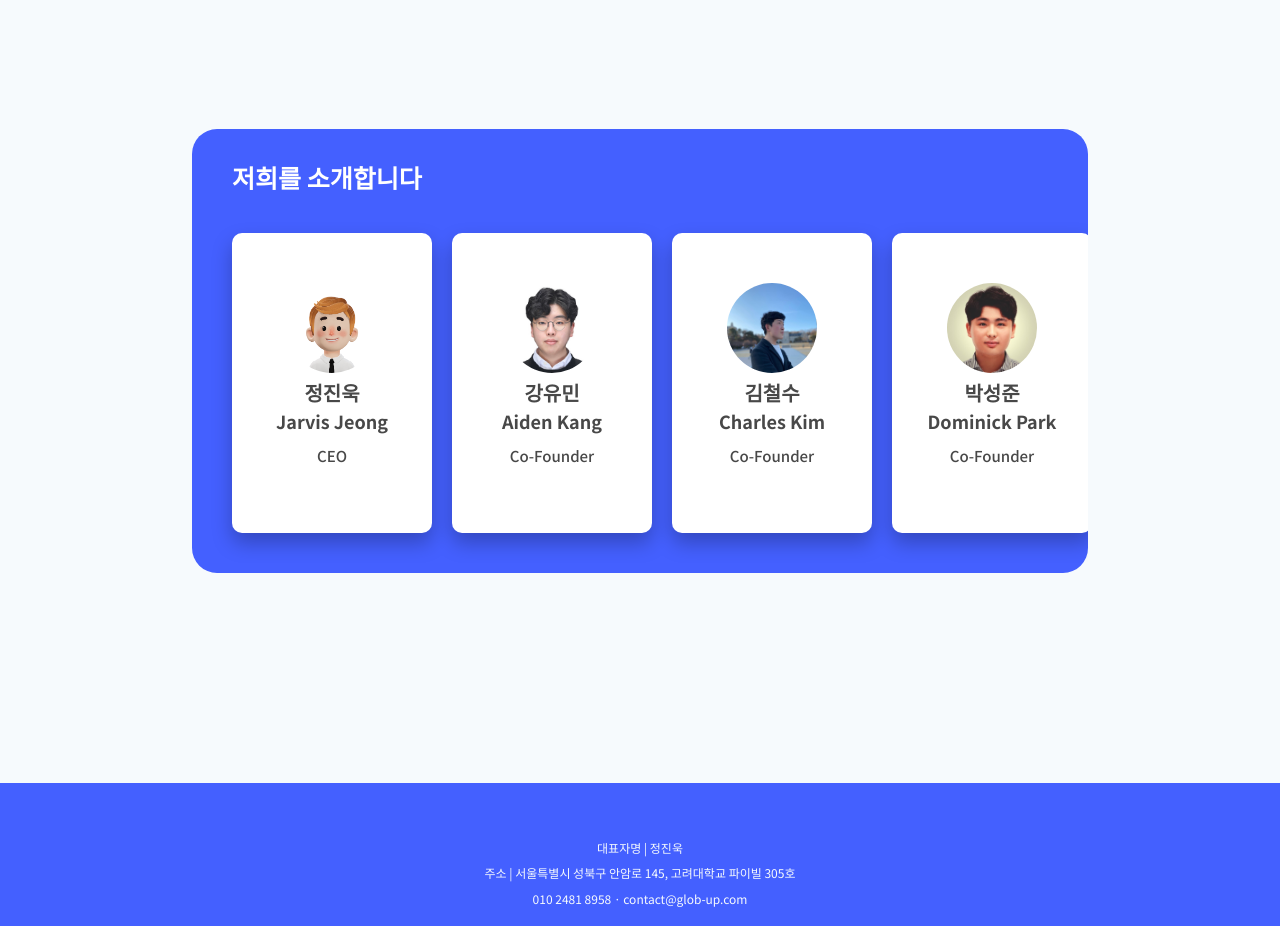
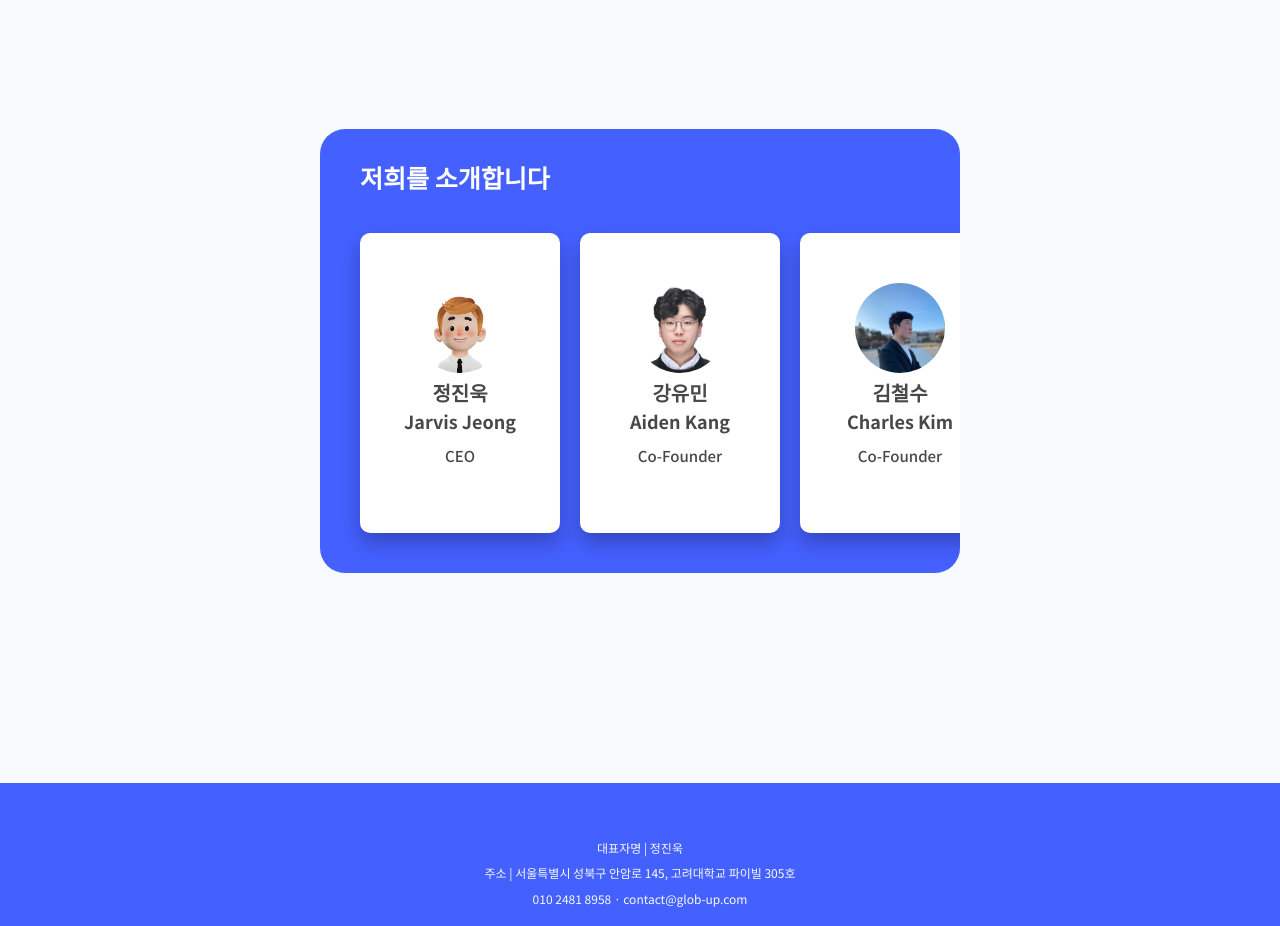
Before and after one commit to ludus-labs/official_homepage, a React (Create React App) app: page / in a window 1280 px wide. Shown: the part 3320-4246 px from the top of the page. Built offline with nearby package versions, Linux system fonts and the light colour scheme.

Commit message:
edit hover

```diff
--- a/src/pages/Home.js
+++ b/src/pages/Home.js
@@ -33,7 +33,7 @@ export default function Home() {
   });
 
   const mainImageVisibleAnimation = useSpring({
-    config: { duration: 1200 },
+    config: { duration: 600 },
     delay: 0,
     to: {
       opacity: topInView ? 1 : 0,
@@ -41,7 +41,7 @@ export default function Home() {
   });
   const historyContainerVisibleAnimation = useSpring({
     config: { duration: 600 },
-    delay: 0,
+    delay: 600,
     to: {
       opacity: historyInView ? 1 : 0,
       // y: historyInView ? 20 : 0,
@@ -334,7 +334,7 @@ export default function Home() {
                   marginLeft={isMobile ? "30px" : "100px"}
                 >
                   <ProductIconLeft src={kuplace_icon} shadowColor="#7644FF80" />
-                  <ProductBoxLeft
+                  <PointerProductBoxLeft
                     onClick={() => {
                       navigate(`/kuplace`);
                     }}
@@ -345,13 +345,13 @@ export default function Home() {
                         고려대학교 공간정보 공유 커뮤니티
                       </ProductDescription>
                     </ProductTextContainer>
-                  </ProductBoxLeft>
+                  </PointerProductBoxLeft>
                 </ProductBoxLeftContainer>
               </animated.div>
               <animated.div style={gogoVisibleAnimation}>
                 <ProductBoxLeftContainer marginLeft={isMobile ? "0px" : "0px"}>
                   <ProductIconLeft src={gogo_icon} shadowColor="#e9967a80" />
-                  <ProductBoxLeft
+                  <PointerProductBoxLeft
                     onClick={() => {
                       navigate(`/gogo`);
                     }}
@@ -362,7 +362,7 @@ export default function Home() {
                         커뮤니케이션 이니시에이터
                       </ProductDescription>
                     </ProductTextContainer>
-                  </ProductBoxLeft>
+                  </PointerProductBoxLeft>
                 </ProductBoxLeftContainer>
               </animated.div>
               <animated.div style={syllableeVisibleAnimation}>
@@ -373,7 +373,7 @@ export default function Home() {
                     src={syllablee_icon}
                     shadowColor="#00000020"
                   />
-                  <ProductBoxLeft
+                  <PointerProductBoxLeft
                     onClick={() => {
                       navigate(`/syllablee`);
                     }}
@@ -384,7 +384,7 @@ export default function Home() {
                         구독형 학원 마케팅 서비스
                       </ProductDescription>
                     </ProductTextContainer>
-                  </ProductBoxLeft>
+                  </PointerProductBoxLeft>
                 </ProductBoxLeftContainer>
               </animated.div>
             </ProductList>
@@ -860,6 +860,13 @@ const ProductBoxLeft = styled.div`
     align-items: center;
   }
 `;
+const PointerProductBoxLeft = styled(ProductBoxLeft)`
+  cursor: pointer;
+  &:hover {
+    transform: scale(1.02);
+    box-shadow: 10px 10px 50px #00000030;
+  }
+`;
 const Line = styled.div`
   position: absolute;
   left: 50%;
@@ -879,8 +886,8 @@ const PeopleContainer = styled.div`
   flex-direction: column;
   height: fit-content;
   margin-top: 300px;
-  margin-left: 10vw;
-  margin-right: 10vw;
+  margin-left: 20vw;
+  margin-right: 20vw;
   padding-bottom: 10px;
   border-radius: 25px;
   background-color: #4460ff;
```
